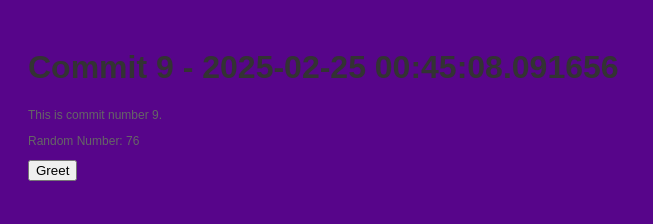
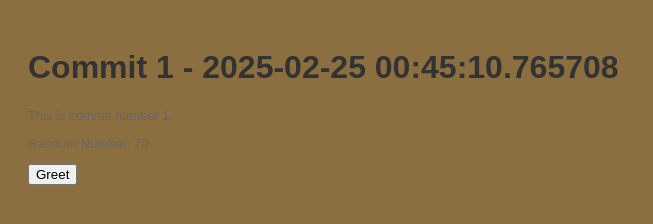
Before and after one commit to stiffs95/myrep-repo-20250225004504, a plain HTML site: page index.html in a window 1280 px wide. Shown: the whole page, without its empty margins (0-653 px from the left). Drawn offline with Linux system fonts and the light colour scheme.

Commit message:
📝 Commit 1 with HTML, CSS, and JS

```diff
--- a/index.html
+++ b/index.html
@@ -2,13 +2,13 @@
     <!DOCTYPE html>
     <html>
     <head>
-        <title>Commit 9 - 2025-02-25 00:45:08.091656</title>
+        <title>Commit 1 - 2025-02-25 00:45:10.765708</title>
         <link rel="stylesheet" href="style.css">
     </head>
     <body>
-        <h1>Commit 9 - 2025-02-25 00:45:08.091656</h1>
-        <p>This is commit number 9.</p>
-        <p>Random Number: 76</p>
+        <h1>Commit 1 - 2025-02-25 00:45:10.765708</h1>
+        <p>This is commit number 1.</p>
+        <p>Random Number: 70</p>
         <button onclick="greet()">Greet</button>
         <script src="script.js"></script>
     </body>
--- a/script.js
+++ b/script.js
@@ -2,4 +2,4 @@
     function greet() {
         alert('Hello from commit ' + commitNumber + '!');
     }
-    var commitNumber = 9;
+    var commitNumber = 1;
--- a/style.css
+++ b/style.css
@@ -1,7 +1,7 @@
 
     body {
         font-family: Arial, sans-serif;
-        background-color: #57058a;
+        background-color: #8c6f41;
         padding: 20px;
     }
     h1 {
@@ -9,5 +9,5 @@
     }
     p {
         color: #666;
-        font-size: 12px;
+        font-size: 13px;
     }
```
